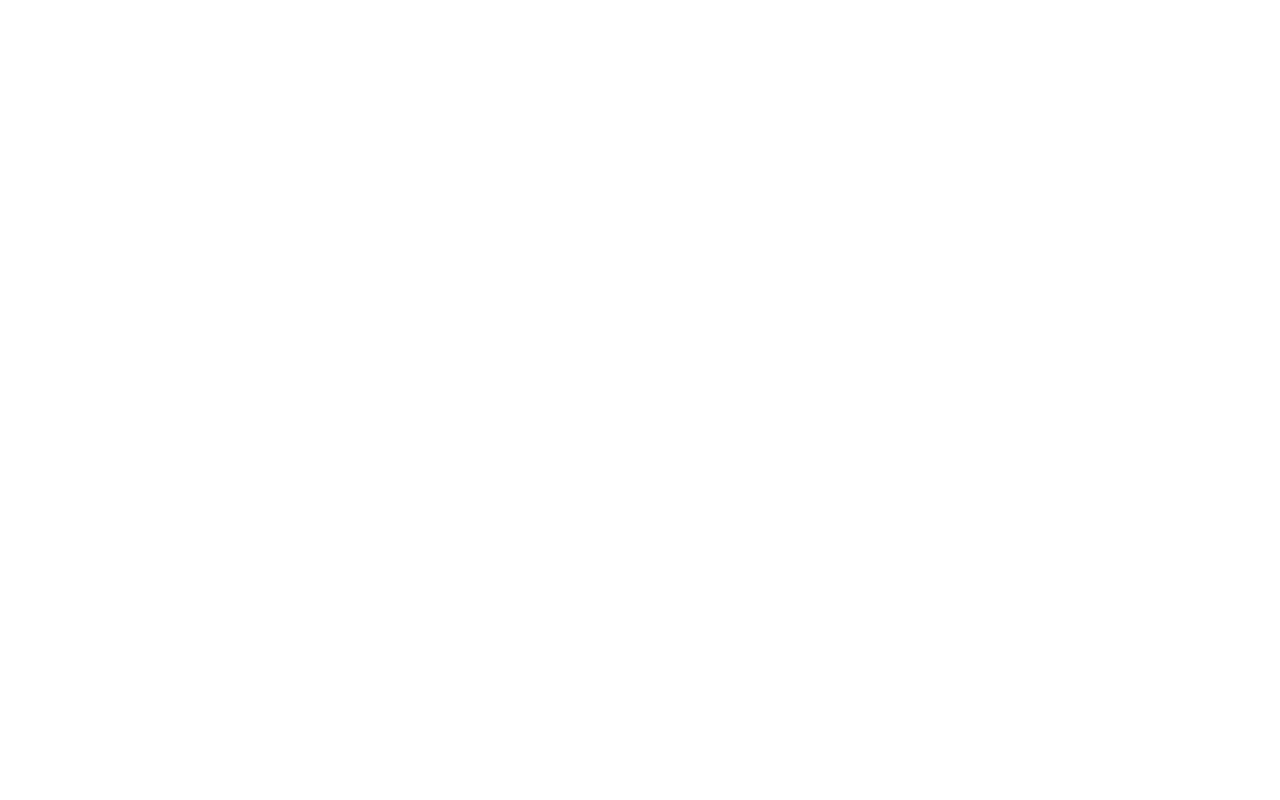
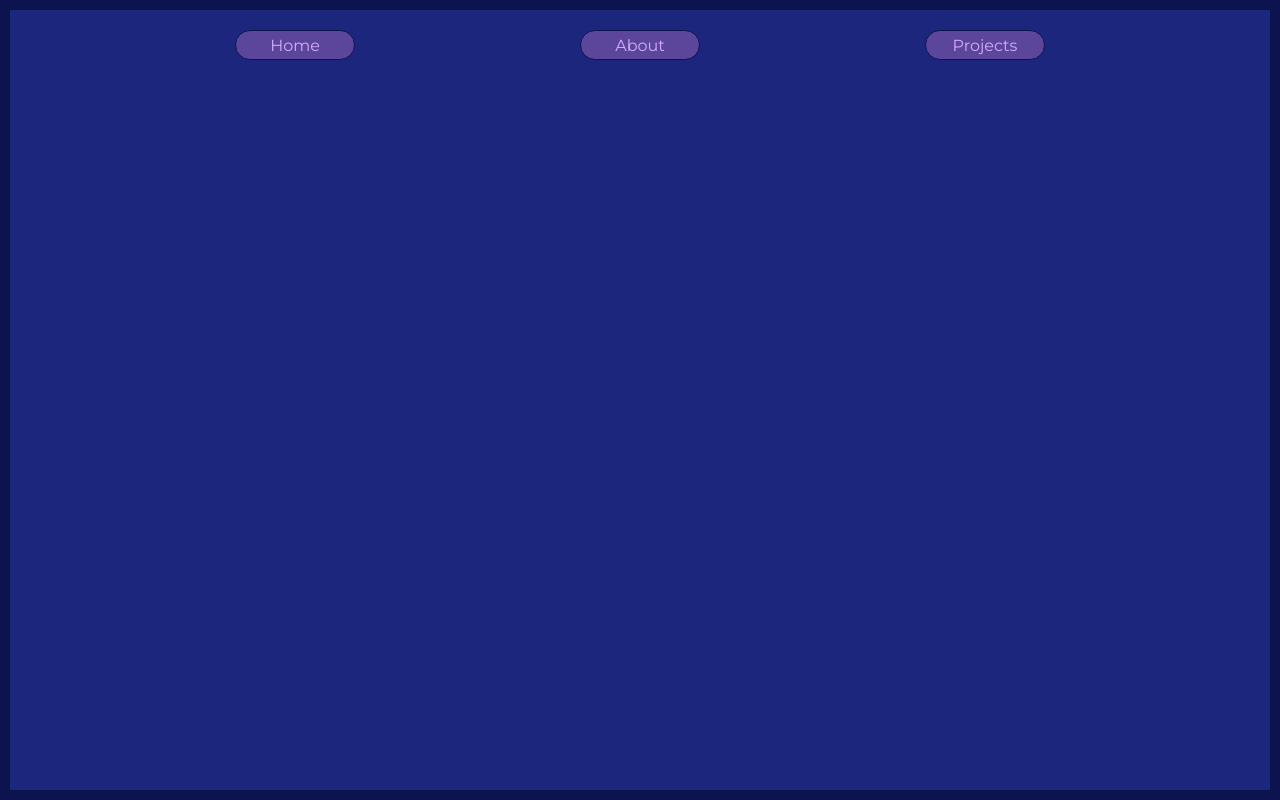
Before and after one commit to RyanGuinchard/Portfolio2024, a plain HTML site: page index.html in a window 1280 px wide. Drawn offline with Linux system fonts and the light colour scheme.

Commit message:
Starting navigation bar

```diff
--- a/index.html
+++ b/index.html
@@ -1,11 +1,26 @@
 <!DOCTYPE html>
 <html lang="en">
-<head>
-    <meta charset="UTF-8">
-    <meta name="viewport" content="width=device-width, initial-scale=1.0">
+  <head>
+    <meta charset="UTF-8" />
+    <meta name="viewport" content="width=device-width, initial-scale=1.0" />
     <title>Ryan Guinchard Development</title>
-</head>
-<body>
-
-</body>
+    <link rel="stylesheet" href="styles.css" />
+  </head>
+  <body>
+    <header>
+      <nav>
+        <ul>
+          <div>
+            <li><a href="#">Home</a></li>
+          </div>
+          <div>
+            <li><a href="#">About</a></li>
+          </div>
+          <div>
+            <li><a href="#">Projects</a></li>
+          </div>
+        </ul>
+      </nav>
+    </header>
+  </body>
 </html>
--- a/styles.css
+++ b/styles.css
@@ -0,0 +1,43 @@
+@import url('https://fonts.googleapis.com/css2?family=Montserrat&display=swap');
+
+* {
+    margin: 0;
+    padding: 0;
+    box-sizing: border-box;
+}
+
+html, body {
+    height: 100%;
+}
+
+body {
+    background-color: #1D267d;
+    border: 10px solid #0C134F;
+    display: flex;
+    flex-direction: column;
+    font-family: 'Montserrat', sans-serif;
+}
+
+ul {
+    display: flex;
+    justify-content: space-evenly;
+    list-style: none;
+    margin-top: 20px;
+}
+
+li {
+    display: flex;
+    justify-content: center;
+    align-items: center;
+    background-color: #5C469C;
+    width: 120px;
+    height: 30px;
+    border: 1px solid #0C134F;
+    border-radius: 20px;
+
+}
+
+nav a {
+    text-decoration: none;
+    color: #D4ADFC;
+}
```
Also changed, not shown: images/mclovin.jpeg (added).
